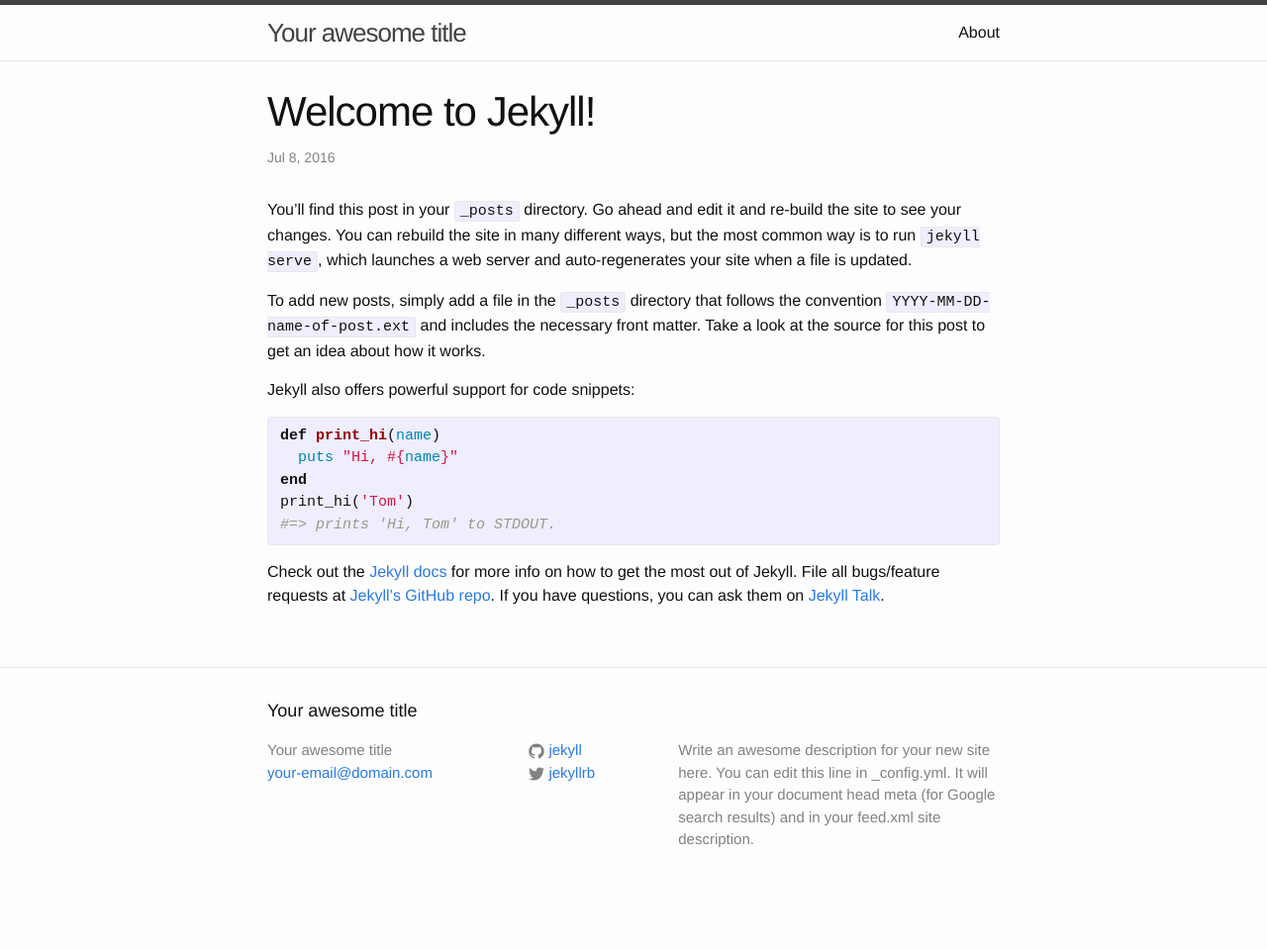
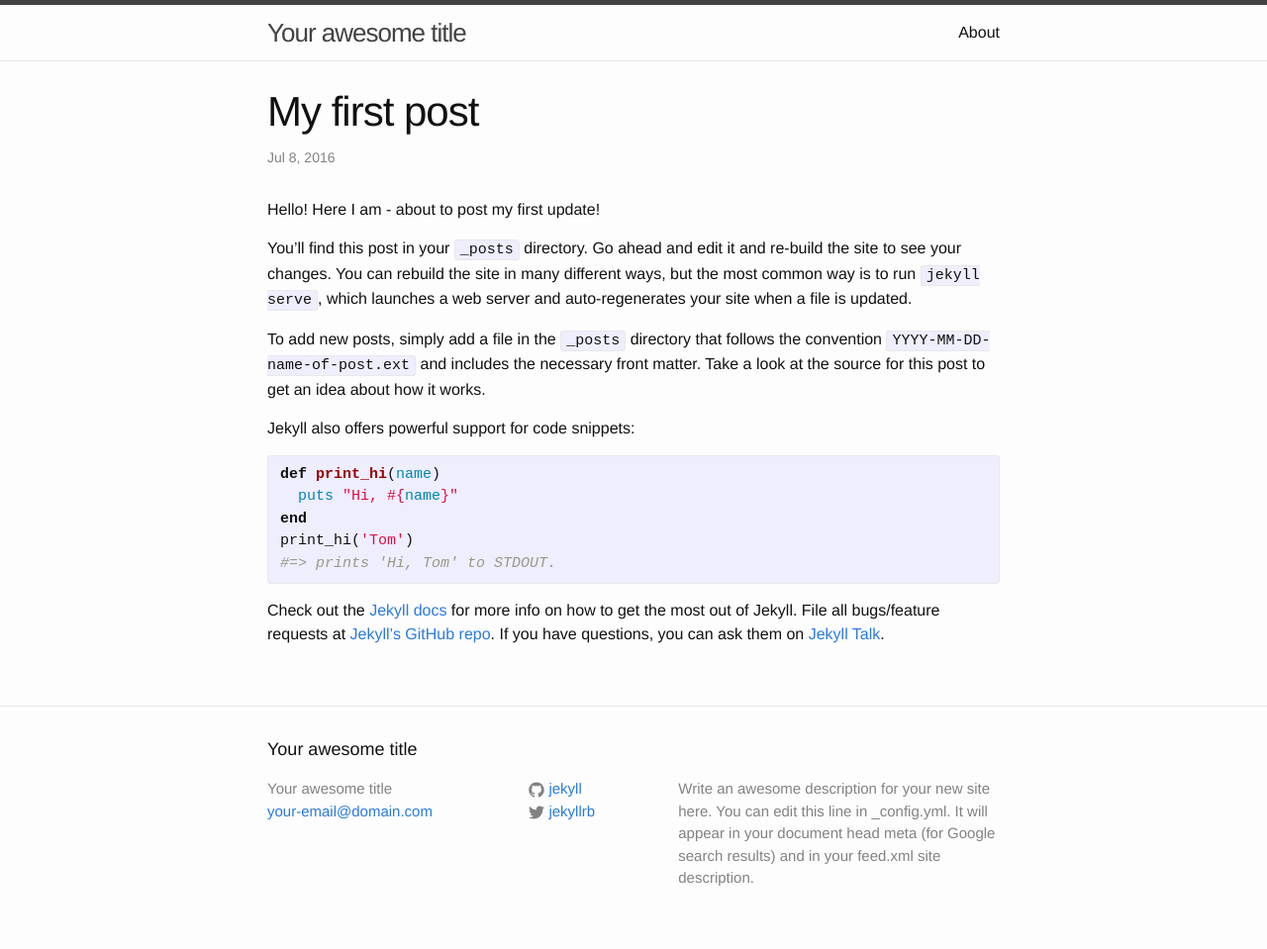
Before and after one commit to anennya/anennya.github.io, a Jekyll site: the page built from _posts/2016-07-07-welcome-to-jekyll.markdown, in a window 1280 px wide. Shown: the whole page at 99% size. Built offline with Jekyll 4.4.1, drawn with Linux system fonts in a browser that asks for light colours; before the commit the page ends 920 px from its top, so only the background shows below that.

Commit message:
used personal messages

```diff
--- a/_posts/2016-07-07-welcome-to-jekyll.markdown
+++ b/_posts/2016-07-07-welcome-to-jekyll.markdown
@@ -1,9 +1,12 @@
 ---
 layout: post
-title:  "Welcome to Jekyll!"
+title:  "My first post"
 date:   2016-07-07 21:11:36 -0700
-categories: jekyll update
+categories: Weekly update
 ---
+
+Hello! Here I am - about to post my first update!
+
 You’ll find this post in your `_posts` directory. Go ahead and edit it and re-build the site to see your changes. You can rebuild the site in many different ways, but the most common way is to run `jekyll serve`, which launches a web server and auto-regenerates your site when a file is updated.
 
 To add new posts, simply add a file in the `_posts` directory that follows the convention `YYYY-MM-DD-name-of-post.ext` and includes the necessary front matter. Take a look at the source for this post to get an idea about how it works.
```
Also changed, not shown: 1 other file.
